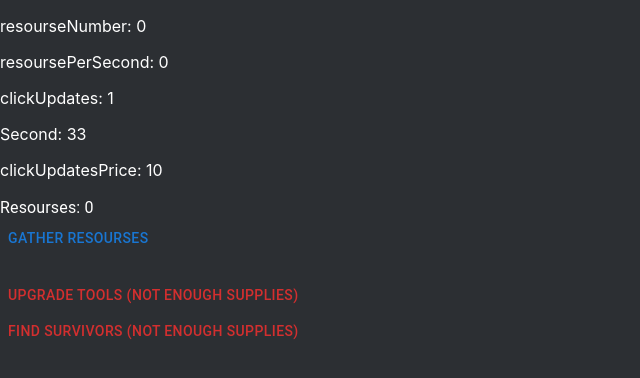
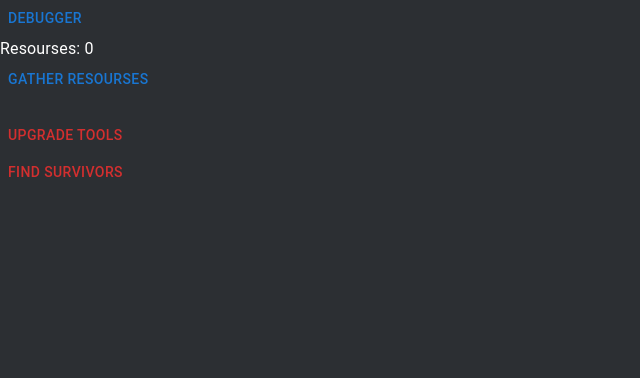
Before and after one commit to CaioRig/society-revive, a React (Create React App) app in the folder idle-game-noname/: page / in a window 1280 px wide. Shown: the top 378 px of the page, without its empty margins (0-640 px from the left). Built offline with nearby package versions, Linux system fonts and the light colour scheme.

Commit message:
changes in debugger

```diff
--- a/idle-game-noname/src/components/Upgrades.js
+++ b/idle-game-noname/src/components/Upgrades.js
@@ -10,7 +10,7 @@ const Upgrades = () => {
             {
                 globalData.clickUpdatesPrice > globalData.resourseNumber
                     ?
-                    <Button color="error">Upgrade tools (Not enough supplies)</Button>
+                    <Button color="error">Upgrade tools</Button>
                     :
                     <Button onClick={globalData.upgradeGatherer}>Upgrade tools</Button>
             }
@@ -18,7 +18,7 @@ const Upgrades = () => {
             {
                 globalData.resoursePerSecondPrice > globalData.resourseNumber
                     ?
-                    <Button color="error">Find survivors (Not enough supplies)</Button>
+                    <Button color="error">Find survivors</Button>
                     :
                     <Button onClick={globalData.upgradeGatherPerSecond}>Find survivors</Button>
             }
--- a/idle-game-noname/src/debugger/Debugger.js
+++ b/idle-game-noname/src/debugger/Debugger.js
@@ -1,15 +1,30 @@
-import { useContext } from "react";
+import { Button } from "@mui/material";
+import { useContext, useState } from "react";
 import GlobalStateContext from "../global/GlobalStateContext";
 
 const Debugger = () => {
     const globalData = useContext(GlobalStateContext).Debugger
-    return (<>
+
+    const [debuggerToggle, setDebuggerToggle] = useState(false)
+
+    const toggleDebug = () => {
+        setDebuggerToggle(!debuggerToggle)
+    }
+
+    return (<div>
+        <Button onClick={toggleDebug}>Debugger</Button>
+        {
+            debuggerToggle === true &&
+            <>
                 <p>resourseNumber: {globalData.resourseNumber}</p>
                 <p>resoursePerSecond: {globalData.resoursePerSecond}</p>
                 <p>clickUpdates: {globalData.clickUpdates}</p>
                 <p>Second: {globalData.second}</p>
                 <p>clickUpdatesPrice: {globalData.clickUpdatesPrice}</p>
             </>
+        }
+        <br />
+    </div>
     )
 }
 
```
Lines whose indentation alone changed are shown as unchanged.
